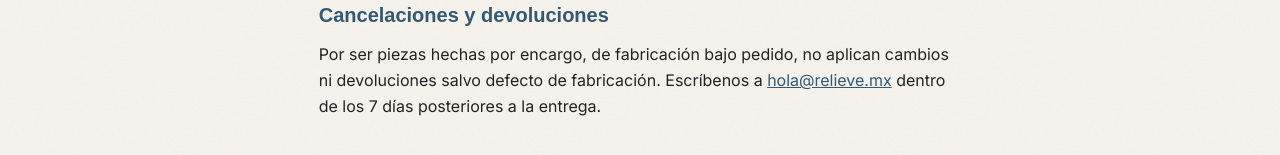
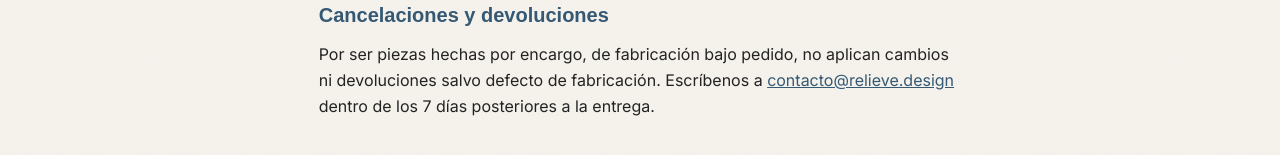
Before and after one commit to alexaarenash19-cmyk/relieve.design, a React (Vite) app: page /terminos in a window 1280 px wide. Shown: the part 497-652 px from the top of the page. Built offline with nearby package versions, Linux system fonts and the light colour scheme.

Commit message:
fix: reemplaza hola@relieve.mx por contacto@relieve.design en Terms.jsx

```diff
--- a/src/pages/Terms.jsx
+++ b/src/pages/Terms.jsx
@@ -43,8 +43,8 @@ export default function Terms() {
         Por ser piezas hechas por encargo, de fabricación bajo pedido, no
         aplican cambios ni devoluciones salvo defecto de fabricación.
         Escríbenos a{' '}
-        <a className="text-passport-ink underline" href="mailto:hola@relieve.mx">
-          hola@relieve.mx
+        <a className="text-passport-ink underline" href="mailto:contacto@relieve.design">
+          contacto@relieve.design
         </a>{' '}
         dentro de los 7 días posteriores a la entrega.
       </p>
```
